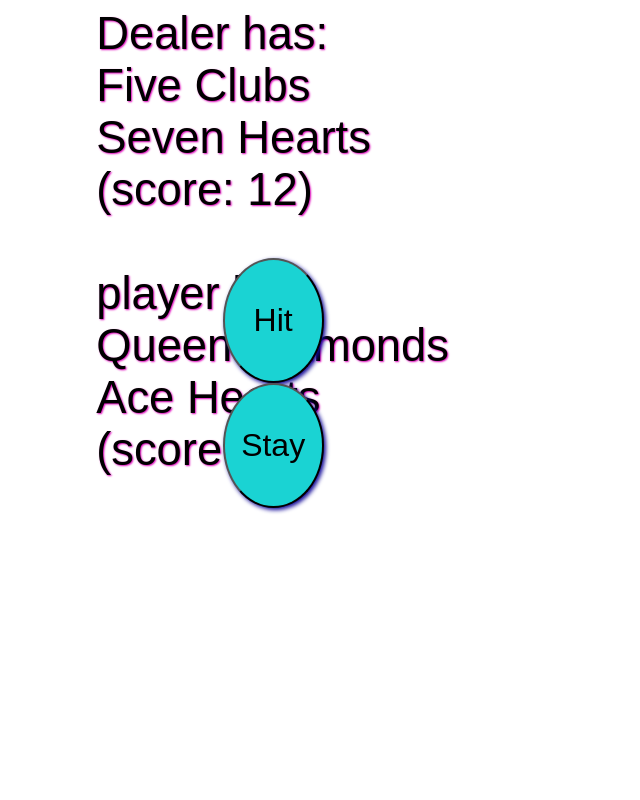
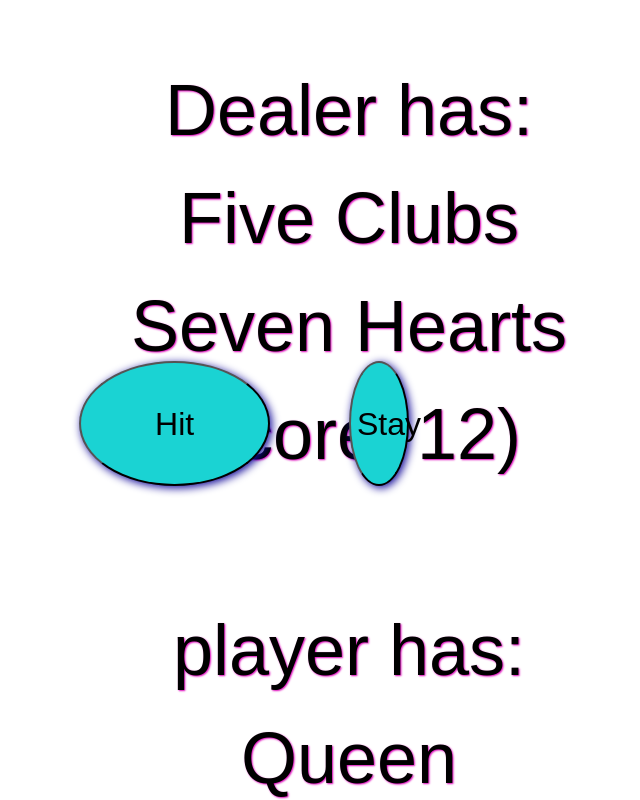
Before and after one commit to MonserrateV/blackJack, a plain HTML site: page index.html in a window 1280 px wide. Both pictures are taken after a click on the button "New Game". Shown: the top 800 px of the page, without its empty margins (291-931 px from the left). Drawn offline with nearby package versions, Linux system fonts and the light colour scheme; a web font is replaced by a local one.

Commit message:
style changes

```diff
--- a/index.html
+++ b/index.html
@@ -6,6 +6,7 @@
     <meta name="viewport" content="width=device-width, initial-scale=1.0">
     <meta http-equiv="X-UA-Compatible" content="ie=edge">
     <link href="https://fonts.googleapis.com/css?family=Aclonica|Black+And+White+Picture" rel="stylesheet">
+    <link rel="stylesheet" href="https://maxcdn.bootstrapcdn.com/bootstrap/4.3.1/css/bootstrap.min.css">
     <link rel="stylesheet" href="./style.css">
     <title>BlackJack</title>
 </head>
@@ -18,17 +19,21 @@
                 <button id="new-game">New Game</button>
             </div>
             <div class="col-sm-3">
-                <button id="hit-button">Hit</button>
+                <button id="hit-button" class="activeButton">Hit</button>
             </div>
             <div cclass="col-sm-3">
-                <button id="stay-button">Stay</button>
+                <button id="stay-button" class="activeButton">Stay</button>
             </div>
             <!--closes column-->
         </div>
         <!--closes row-->
     </div>
     <!--closes container-->
+    <script src="https://ajax.googleapis.com/ajax/libs/jquery/3.3.1/jquery.min.js"></script>
+    <script src="https://cdnjs.cloudflare.com/ajax/libs/popper.js/1.14.7/umd/popper.min.js"></script>
+    <script src="https://maxcdn.bootstrapcdn.com/bootstrap/4.3.1/js/bootstrap.min.js"></script>
     <script src="./index.js"></script>
+
 </body>
 
 </html>
--- a/style.css
+++ b/style.css
@@ -11,20 +11,20 @@ header {
 }*/
 
 .intro{
-    margin-left: 30%;
+    margin: 5% 25%;
     height: 250px;
     width: 50%;
-    font-size: 34pt;
+    font-size: 54pt;
     color: black;
     text-shadow: 1px 1px 2px #DD00BA;
 }
 button {
-    margin-left: 40%;
+    align-items: center;
     height: 125px;
-    width: 8%;
+    width: 75%;
     border-radius: 50%;
     background-color: #1AD3D3;
-    box-shadow: 2px 2px 4px #110999;
+    box-shadow: 2px 2px 8px #110999;
     font-family: 'Aclonica', sans-serif;
     font-size: 24pt;
 }
```
